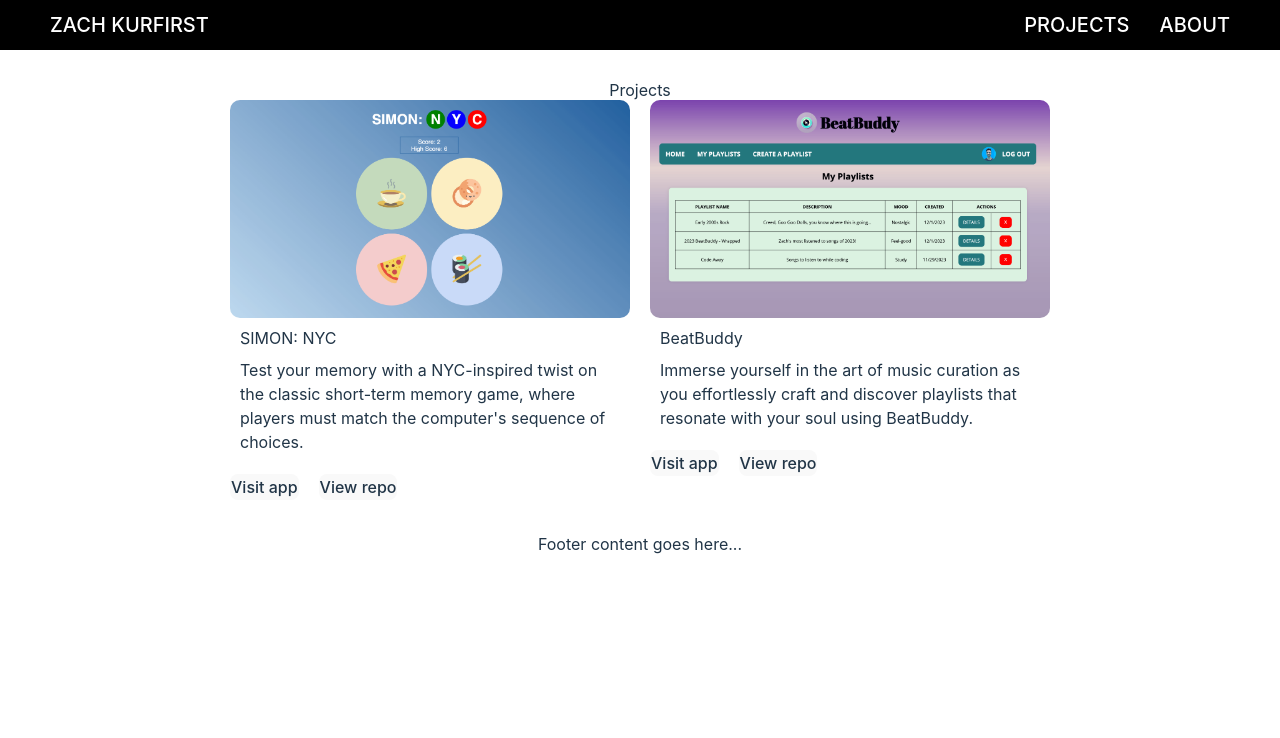
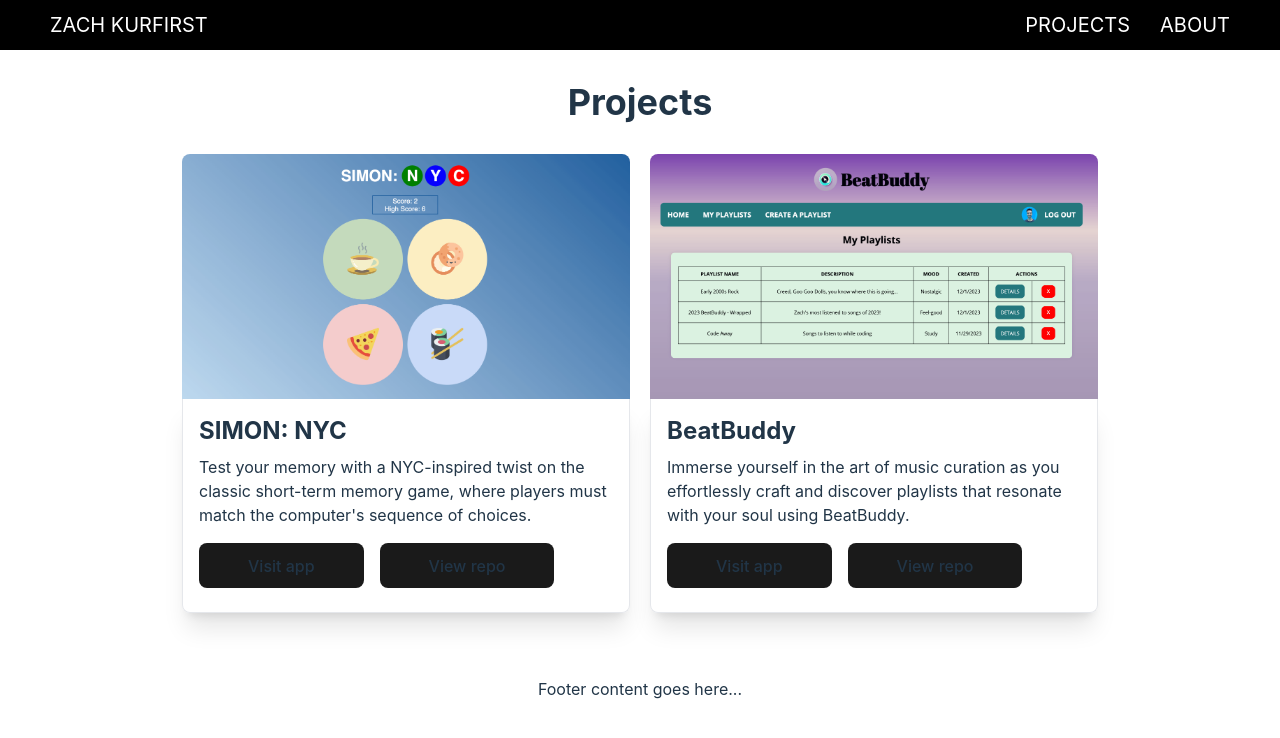
Before and after one commit to zachkurfirst/portfolio, a React (Vite) app: page /projects in a window 1280 px wide. Shown: the top 738 px of the page. Built offline with nearby package versions, Linux system fonts and the light colour scheme.

Commit message:
update app, home and projects components to tailwind styling

```diff
--- a/src/App.css
+++ b/src/App.css
@@ -1,37 +1,19 @@
-body {
-  /* border: 2px solid blue; */
-  margin: 0 auto;
-  height: 100vh;
-}
-
-/* #root {
-  max-width: 1280px;
-  padding: 2rem;
-  text-align: center;
-} */
-
-.main-container {
-  display: flex;
-  justify-content: center;
-  margin: 2rem 0;
-}
-
-a {
+/* a {
   font-weight: 500;
   color: #646cff;
   text-decoration: inherit;
 }
 a:hover {
   color: #535bf2;
-}
+} */
 
-h1 {
+/* h1 {
   font-size: 3.2em;
   line-height: 1.1;
   text-align: center;
-}
+} */
 
-button {
+/* button {
   border-radius: 8px;
   border: 1px solid transparent;
   padding: 0.6em 1.2em;
@@ -48,4 +30,4 @@ button:hover {
 button:focus,
 button:focus-visible {
   outline: 4px auto -webkit-focus-ring-color;
-}
+} */
--- a/src/App.jsx
+++ b/src/App.jsx
@@ -14,7 +14,7 @@ const App = () => {
   return (
     <div className="App">
       <Header />
-      <main className="flex justify-center my-8">
+      <main className="flex flex-col my-8">
         <Routes>
           <Route path="/" element={<Home />} />
           <Route path="/projects" element={<Projects />} />
--- a/src/components/Header.css
+++ b/src/components/Header.css
@@ -19,8 +19,3 @@
   display: flex;
   gap: 30px;
 }
-
-
-/* .nav > div {
-  margin-right: auto;
-} */
--- a/src/index.css
+++ b/src/index.css
@@ -3,15 +3,18 @@
 @tailwind components;
 @tailwind utilities;
 
+/* consistent setting up consistent headings here */
+/* @layer base {
+  h1 {
+    @apply text-4xl;
+  }
+} */
+
 :root {
   font-family: Inter, system-ui, Avenir, Helvetica, Arial, sans-serif;
-  line-height: 1.5;
-  font-weight: 400;
-
   color-scheme: light dark;
-  color: rgba(255, 255, 255, 0.87);
+  color: #ffffffde;
   background-color: #242424;
-
   font-synthesis: none;
   text-rendering: optimizeLegibility;
   -webkit-font-smoothing: antialiased;
@@ -30,3 +33,34 @@
     background-color: #f9f9f9;
   }
 }
+
+/* a {
+  font-weight: 500;
+  color: #646cff;
+  text-decoration: inherit;
+}
+
+a:hover {
+  color: #535bf2;
+} */
+
+button {
+  border-radius: 8px;
+  border: 1px solid transparent;
+  padding: 0.6em 1.2em;
+  font-size: 1em;
+  font-weight: 500;
+  font-family: inherit;
+  background-color: #1a1a1a;
+  cursor: pointer;
+  transition: border-color 0.25s;
+}
+
+button:hover {
+  border-color: #646cff;
+}
+
+button:focus,
+button:focus-visible {
+  outline: 4px auto -webkit-focus-ring-color;
+}
--- a/src/pages/Home/Home.jsx
+++ b/src/pages/Home/Home.jsx
@@ -1,5 +1,15 @@
 const Home = (props) => {
-  return <h1>Home</h1>;
+  return (
+    <div className="min-h-screen">
+      <h1 className="text-4xl font-bold text-center mb-4">
+        Hello there! Welcome to my portfolio.
+      </h1>
+      <p className="text-center">
+        My name is Zach Kurfirst, and I'm a software engineer living in New York
+        City.
+      </p>
+    </div>
+  );
 };
 
 export default Home;
--- a/src/pages/Projects/Projects.css
+++ b/src/pages/Projects/Projects.css
@@ -1,37 +1,35 @@
-.Projects {
+/* .Projects {
   display: flex;
   flex-wrap: wrap;
   justify-content: center;
   gap: 20px;
-}
+} */
 
-.card {
+/* .card {
   display: flex;
   flex-direction: column;
   max-width: 400px;
-}
+} */
 
-.card > img {
+/* .card > img {
   border-radius: 10px;
-}
+} */
 
-.card h2,
+/* .card h2,
 .card p {
-  /* border: 2px solid rebeccapurple; */
   text-align: left;
-  /* margin: 5px 10px; */
-}
+} */
 
-.card h2 {
+/* .card h2 {
   margin: 8px 10px 4px 10px;
 }
 
 .card p {
   margin: 4px 10px 20px 10px;
-}
+} */
 
-.btns-container {
+/* .btns-container {
   display: flex;
   justify-content: flex-start;
   gap: 20px;
-}
+} */
--- a/src/pages/Projects/Projects.jsx
+++ b/src/pages/Projects/Projects.jsx
@@ -22,38 +22,40 @@ const Projects = (props) => {
   }, []);
 
   return (
-    <div>
-      <h1>Projects</h1>
+    <>
+      <h1 className="text-4xl font-bold text-center mb-8">Projects</h1>
       {projects && (
-        <div className="Projects">
+        <div className="flex justify-center flex-wrap gap-5">
           {projects.map((project, idx) => {
             return (
-              <div key={idx} className="card">
-                <img src={project.image} alt={project.name} />
-                <h2>{project.name}</h2>
-                <p>{project.description}</p>
-                <div className="btns-container">
+              <div key={idx} className="flex flex-col max-w-md pb-8">
+                <img src={project.image} alt={project.name} className="rounded-t-lg"/>
+                <div className="border-l border-r border-b rounded-b-lg p-4 shadow-xl">
+                <h2 className="text-2xl font-bold mb-2">{project.name}</h2>
+                <p className="mb-4">{project.description}</p>
+                <div className="mb-2">
                   <a
                     href={project.live}
                     target="_blank"
                     rel="noopener noreferrer"
                   >
-                    <button>Visit app</button>
+                    <button className="px-12 mr-4">Visit app</button>
                   </a>
                   <a
                     href={project.git}
                     target="_blank"
                     rel="noopener noreferrer"
                   >
-                    <button>View repo</button>
+                    <button className="px-12">View repo</button>
                   </a>
+                </div>
                 </div>
               </div>
             );
           })}
         </div>
       )}
-    </div>
+    </>
   );
 };
 
```
